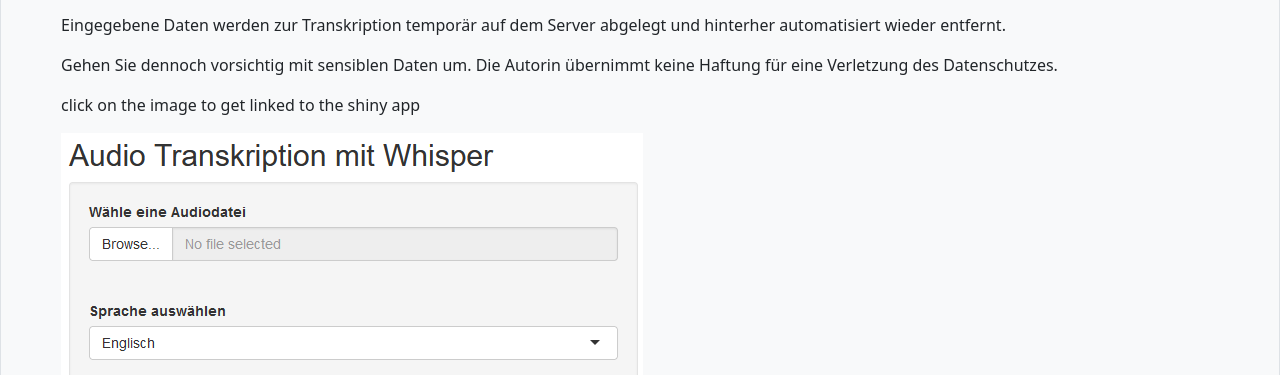
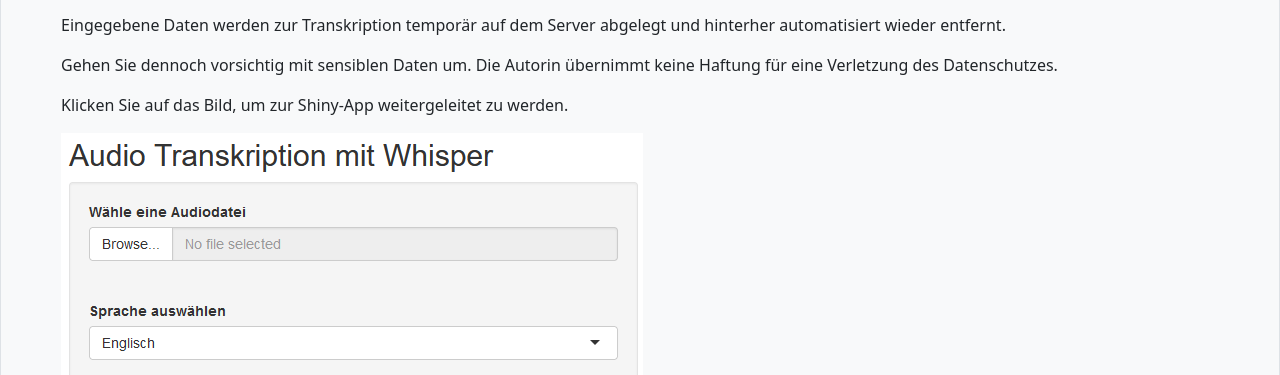
Before and after one commit to PollyMesser/openai-whisper-shiny-app, a plain HTML site: page index.html in a window 1280 px wide. Shown: the part 425-800 px from the top of the page. Drawn offline with Linux system fonts and the light colour scheme.

Commit message:
Update index.html

```diff
--- a/index.html
+++ b/index.html
@@ -94,10 +94,10 @@
         <p>Dies ist eine selbstgebastelte Shiny-App, die Whisper von openai über ein lokal installiertes Setup nutzt. Es handelt sich nicht um eine API.</p>
         <p>Eingegebene Daten werden zur Transkription temporär auf dem Server abgelegt und hinterher automatisiert wieder entfernt.</p>
         <p>Gehen Sie dennoch vorsichtig mit sensiblen Daten um. Die Autorin übernimmt keine Haftung für eine Verletzung des Datenschutzes.</p>
+        <p>Klicken Sie auf das Bild, um zur Shiny-App weitergeleitet zu werden.</p>
         </article>
         <div>
-          <p>click on the image to get linked to the shiny app</p>
-          <a href="http://shiny.spannbauer.eu:3839"><img src="./whisper.png" alt=""></a>
+          <a href="http://shiny.spannbauer.eu:3839"><img src="./whisper.png" alt="" target="_blank"></a>
         </div>
 
       </div>
```
